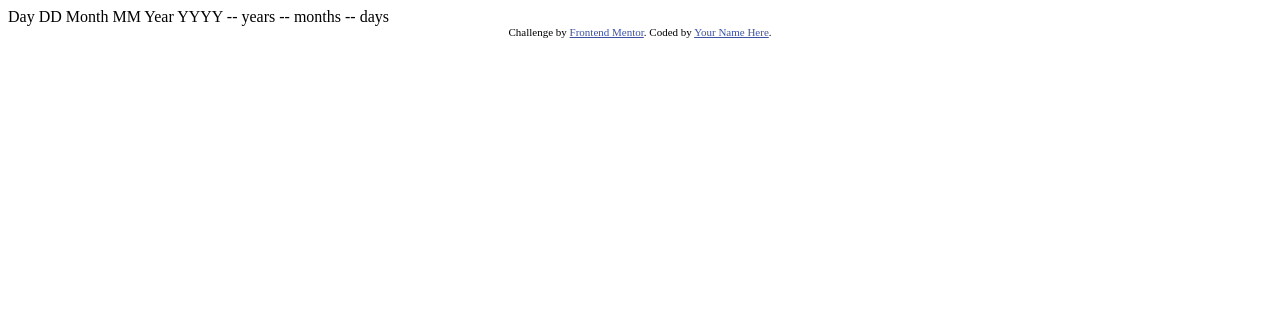
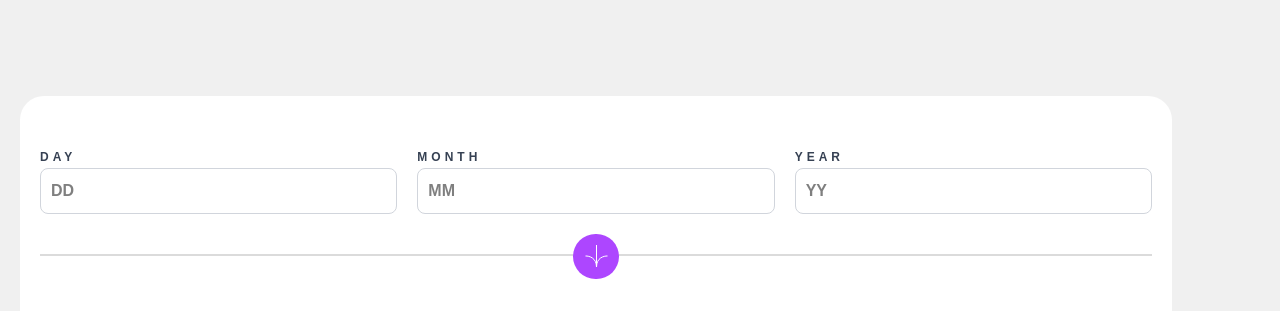
Before and after one commit to dunt21/age-calculator-app-main, a website: page index.html in a window 1280 px wide. Shown: the top 311 px of the page. Drawn offline with Linux system fonts and the light colour scheme.

Commit message:
feat: initialize age calculator app with Tailwind CSS setup
- Added package.json for project configuration and dependencies
- Created input.css for Tailwind CSS styles and custom theme variables
- Generated output.css with Tailwind CSS utility classes

```diff
--- a/index.html
+++ b/index.html
@@ -1,37 +1,74 @@
 <!DOCTYPE html>
 <html lang="en">
   <head>
-  <meta charset="UTF-8">
-  <meta name="viewport" content="width=device-width, initial-scale=1.0"> <!-- displays site properly based on user's device -->
+    <meta charset="UTF-8" />
+    <meta name="viewport" content="width=device-width, initial-scale=1.0" />
+    <!-- displays site properly based on user's device -->
 
-  <link rel="icon" type="image/png" sizes="32x32" href="./assets/images/favicon-32x32.png">
-
+    <link
+      rel="icon"
+      type="image/png"
+      sizes="32x32"
+      href="./assets/images/favicon-32x32.png"
+    />
+    <link href="./src/output.css" rel="stylesheet" />
     <title>Frontend Mentor | Age calculator app</title>
 
     <!-- Feel free to remove these styles or customise in your own stylesheet 👍 -->
     <style>
-    .attribution { font-size: 11px; text-align: center; }
-    .attribution a { color: hsl(228, 45%, 44%); }
+      .attribution {
+        font-size: 11px;
+        text-align: center;
+      }
+      .attribution a {
+        color: hsl(228, 45%, 44%);
+      }
     </style>
   </head>
-<body>
+  <body classname="">
+    <main
+      class="bg-white mt-24 mx-5 border-0b py-12 px-5 rounded-t-3xl rounded-bl-3xl rounded-br-[5rem] max-w-[90%]"
+    >
+      <form novalidate class="w-full relative">
+        <section class="flex [&>div]:flex-1 gap-5">
+          <div>
+            <label for="day">DAY</label>
+            <input type="number" id="day" placeholder="DD" />
+          </div>
+          <div>
+            <label for="month">MONTH</label>
+            <input type="number" id="month" placeholder="MM" />
+          </div>
+          <div>
+            <label for="year">YEAR</label>
+            <input type="number" id="year" placeholder="YY" />
+          </div>
+        </section>
 
-  Day
-  DD
+        <section class="">
+          <div class="w-full border-1 border-gray-200 mt-10"></div>
+          <button
+            class="border-0 rounded-full mx-auto block absolute left-1/2 top-[80%] -translate-x-1/2 bg-purple-500"
+          >
+            <img
+              src="./assets/images/icon-arrow.svg"
+              class="w-1/2 mx-auto my-[11.5px]"
+            />
+          </button>
+        </section>
+      </form>
 
-  Month
-  MM
-
-  Year
-  YYYY
-
-  -- years
-  -- months
-  -- days
-
+      <section class="mt-16 text-5xl font-[900] italic">
+        <p><span>--</span> years</p>
+        <p><span>--</span> months</p>
+        <p><span>--</span> days</p>
+      </section>
+    </main>
     <div class="attribution">
-    Challenge by <a href="https://www.frontendmentor.io?ref=challenge" target="_blank">Frontend Mentor</a>.
-    Coded by <a href="#">Your Name Here</a>.
+      Challenge by
+      <a href="https://www.frontendmentor.io?ref=challenge" target="_blank"
+        >Frontend Mentor</a
+      >. Coded by <a href="#">Your Name Here</a>.
     </div>
   </body>
 </html>
--- /dev/null
+++ b/src/input.css
@@ -0,0 +1,41 @@
+@import "tailwindcss";
+@import url("https://fonts.googleapis.com/css2?family=Poppins:wght@300;400;500;600;700&display=swap");
+
+@theme {
+  --color-white: hsl(0, 100%, 100%);
+  --color-purple: hsl(259, 100%, 65%);
+  --color-black: hsl(0, 0%, 0%);
+  --color-gray-200: hsl(0, 0%, 86%);
+  --color-gray-100: hsl(0, 0%, 94%);
+  --font-poppins: "Poppins", sans-serif;
+  --color-red: hsl(0, 100%, 67%);
+  --font-weight-normal: 400;
+  --font-weight-bold: 700;
+  --font-weight-extra-bold: 800;
+}
+
+body {
+  font-family: "Poppins", sans-serif;
+  width: 100vw;
+  height: 100vh;
+  background-color: var(--color-gray-100);
+}
+
+input {
+  border: 1px solid var(--color-gray-300);
+  width: 100%;
+  padding: 10px;
+  border-radius: 8px;
+  font-weight: 800;
+}
+
+label {
+  font-size: 12px;
+  font-weight: 700;
+  color: var(--color-gray-700);
+  letter-spacing: 4px;
+}
+
+span {
+  color: var(--color-purple);
+}
```
Also changed, not shown: package.json (added, +25 -0 lines), src/output.css (added), 1 other file. Lines whose indentation alone changed are shown as unchanged.
